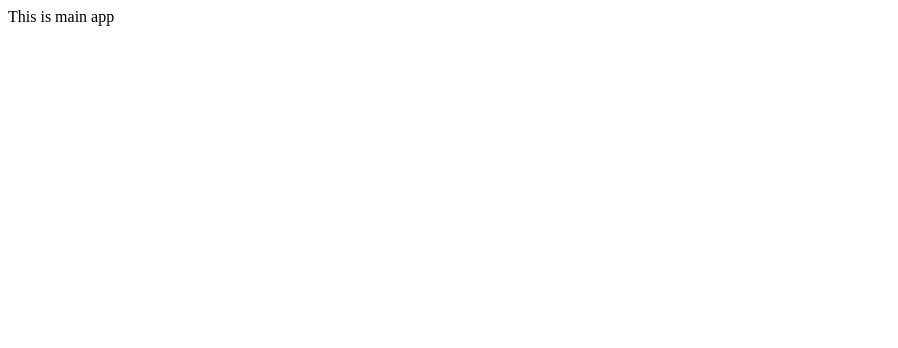
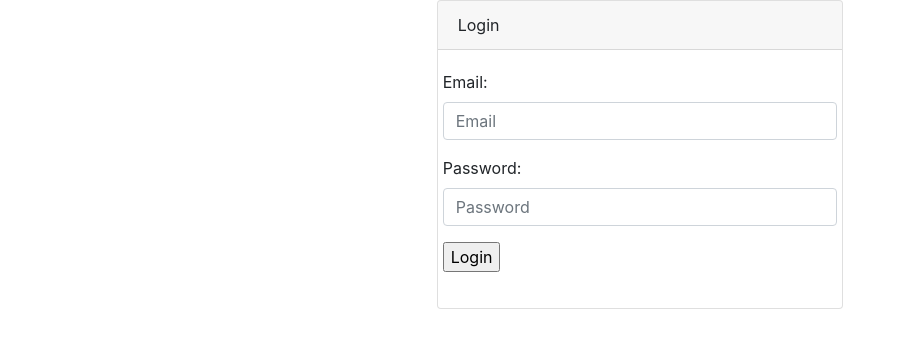
Before and after one commit to KeithChasen/lanet-front, a Vue app: page /login in a window 1280 px wide. Shown: the top 348 px of the page, without its empty margins (0-898 px from the left). Built offline with nearby package versions, Linux system fonts and the light colour scheme.

Commit message:
basic auth

```diff
--- a/package.json
+++ b/package.json
@@ -8,7 +8,12 @@
     "lint": "vue-cli-service lint"
   },
   "dependencies": {
+    "axios": "^0.18.0",
+    "bootstrap": "^4.1.3",
+    "jquery": "^3.3.1",
+    "popper.js": "^1.14.5",
     "vue": "^2.5.17",
+    "vue-axios": "^2.1.4",
     "vue-router": "^3.0.1",
     "vuex": "^3.0.1"
   },
--- a/src/App.vue
+++ b/src/App.vue
@@ -1,12 +1,9 @@
 <template>
   <div id="app">
-
     <Header/>
     <div class="content">
       <router-view></router-view>
     </div>
-
-    This is main app
   </div>
 </template>
 
--- /dev/null
+++ b/src/components/auth/Login.vue
@@ -0,0 +1,72 @@
+<template>
+    <div class="login row justify-content-center">
+        <div class="col-md-4">
+            <div class="card">
+                <div class="card-header">Login</div>
+                <div class="card-body">
+                    <form @submit.prevent="authenticate">
+                        <div class="form-group row">
+                            <label for="email">Email:</label>
+                            <input
+                                    id="email"
+                                    type="email"
+                                    v-model="form.email"
+                                    class="form-control"
+                                    placeholder="Email"
+                            >
+                        </div>
+                        <div class="form-group row">
+                            <label for="password">Password:</label>
+                            <input
+                                    type="password"
+                                    id="password"
+                                    v-model="form.password"
+                                    class="form-control"
+                                    placeholder="Password"
+                            >
+                        </div>
+                        <div class="form-group row">
+                            <input type="submit" value="Login">
+                        </div>
+                    </form>
+                </div>
+            </div>
+        </div>
+    </div>
+
+</template>
+
+<script>
+    import {login} from "../../helpers/auth";
+
+    export default {
+        name: "login",
+        data() {
+            return {
+                form: {
+                    email: '',
+                    password: ''
+                },
+                error: null
+            }
+        },
+        methods: {
+            authenticate() {
+                this.$store.dispatch('login');
+
+                login(this.$data.form)
+                    .then((res) => {
+                        this.$store.commit('loginSuccess', res);
+                        this.$route.push({path: '/'});
+                    })
+                    .catch((error) => {
+                        this.$store.commit('loginFailed', {error})
+                    })
+            }
+        }
+    }
+</script>
+
+<style scoped>
+
+</style>
--- /dev/null
+++ b/src/helpers/auth.js
@@ -0,0 +1,21 @@
+export function login(credentials) {
+    return new Promise((res, rej) => {
+        axios.post('http://lanet.loc/api/login', credentials)
+            .then((response) => {
+                res(response.data);
+            })
+            .catch((err) => {
+                rej('Wrong credentials', err);
+            })
+    })
+}
+
+export function getLocalUser() {
+    const userStr = localStorage.getItem('user');
+
+    if(!userStr) {
+        return null;
+    }
+
+    return JSON.parse(userStr);
+}
--- a/src/main.js
+++ b/src/main.js
@@ -4,6 +4,11 @@ import VueRouter from 'vue-router'
 import Vuex from 'vuex'
 import {routes} from "./routes";
 import StoreData from './store'
+
+import 'bootstrap'
+import 'bootstrap/dist/css/bootstrap.min.css'
+
+window.axios = require('axios');
 
 Vue.use(VueRouter)
 Vue.use(Vuex)
@@ -17,6 +22,21 @@ const router = new VueRouter({
 
 Vue.config.productionTip = false
 
+router.beforeEach((to, from, next) => {
+    const requiresAuth = to.matched.some(
+        record => record.meta.requiresAuth
+    );
+    const currentUser = store.state.currentUser;
+
+    if (requiresAuth && !currentUser) {
+        next('/login');
+    } else if (to.path == '/login' && currentUser) {
+        next('/');
+    } else {
+        next();
+    }
+});
+
 new Vue({
   render: h => h(App),
     router,
--- a/src/routes.js
+++ b/src/routes.js
@@ -1,8 +1,16 @@
 import Home from './components/Home'
+import Login from './components/auth/Login'
 
 export const routes = [
     {
         path: '/',
-        component: Home
+        component: Home,
+        meta: {
+            requiresAuth: true
+        }
+    },
+    {
+        path: '/login',
+        component: Login
     }
 ];
--- a/src/store.js
+++ b/src/store.js
@@ -1,12 +1,65 @@
+import {getLocalUser} from './helpers/auth'
+
+const user = getLocalUser();
+
 export default {
     state: {
+        currentUser: user,
+        isLoggedIn: !!user,
+        loading: false,
+        auth_error: null,
+        customers: [],
         welcomeMessage: 'Hey, Welcome'
     },
-    mutations: {},
+    mutations: {
+        login(state) {
+            state.loading = true;
+            state.auth_error = null;
+        },
+        loginSuccess(state, payload) {
+            state.auth_error = null;
+            state.isLoggedIn = true;
+            state.loading = false;
+            state.currentUser = Object.assign(
+                {},
+                payload.user,
+                {token: payload.access_token}
+            );
+            localStorage.setItem('user', JSON.stringify(state.currentUser));
+        },
+        loginFailed(state, payload) {
+            state.loading = false;
+            state.auth_error = payload.error;
+        },
+        logout(state) {
+            localStorage.removeItem('user');
+            state.isLoggedIn = false;
+            state.currentUser = null;
+        }
+    },
     getters: {
+        isLoading(state) {
+            return state.loading;
+        },
+        isLoggedIn(state) {
+            return state.isLoggedIn;
+        },
+        currentUser(state) {
+            return state.currentUser;
+        },
+        authError(state) {
+            return state.auth_error;
+        },
+        customers(state) {
+            return state.customers;
+        },
         welcome(state) {
             return state.welcomeMessage;
         }
     },
-    actions: {},
+    actions: {
+        login(context) {
+            context.commit('login');
+        }
+    },
 }
```
Also changed, not shown: 2 other files (tests, documents, lock files or other folders).
